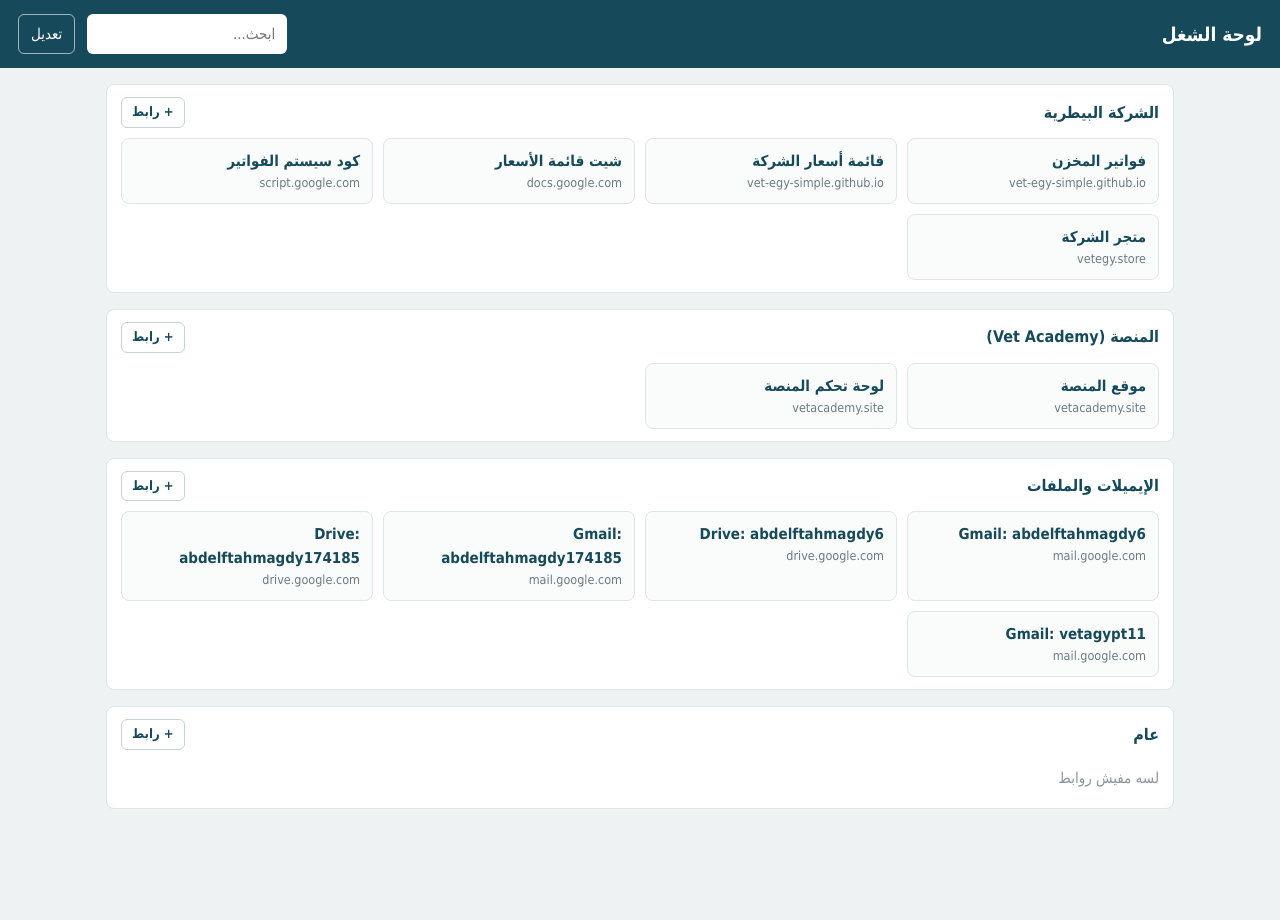
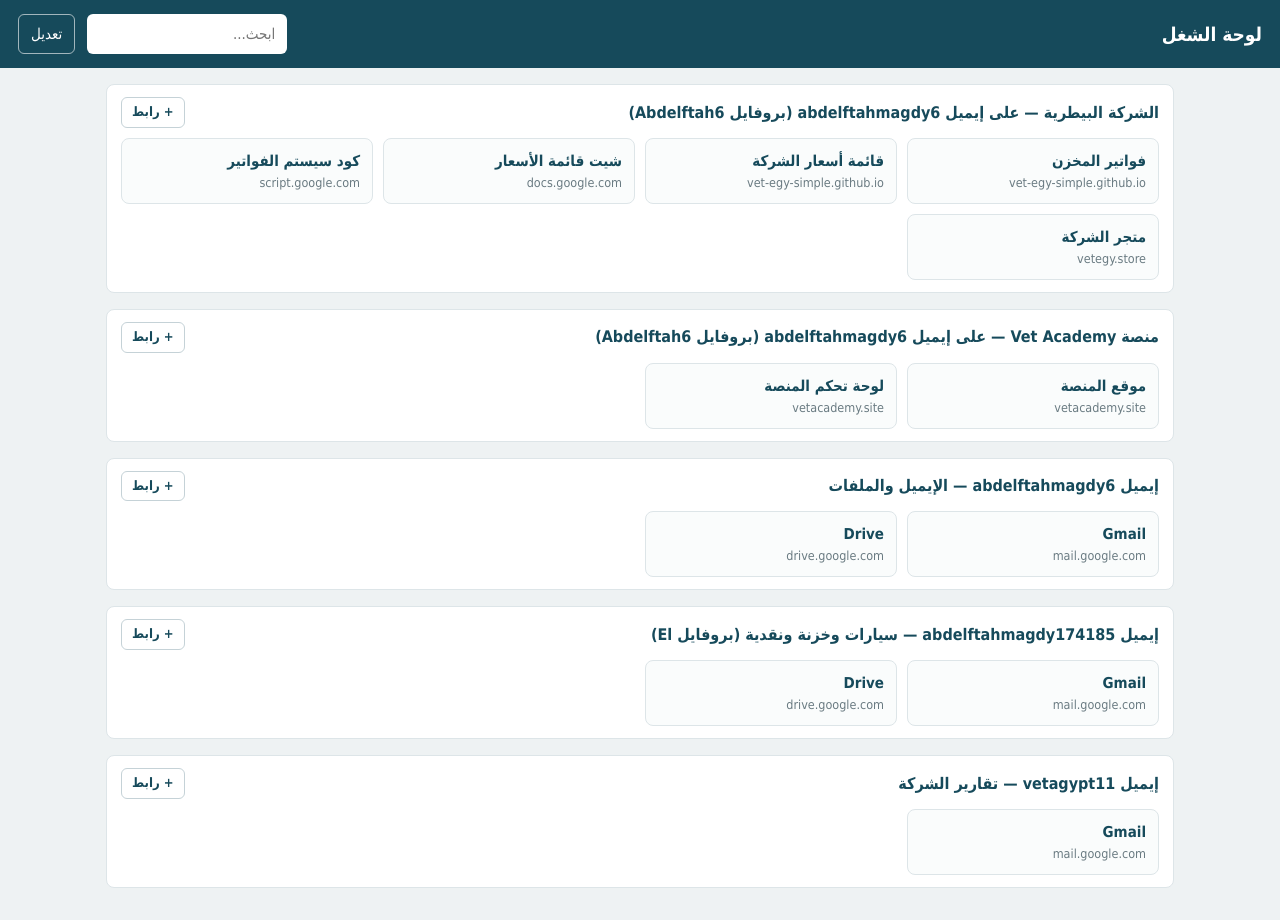
Before and after one commit to vet-egy-simple/vet-egy-simple, a plain HTML site: page panel/index.html in a window 1280 px wide. Before the commit the page ends 841 px from the top, so only its background shows below. Drawn offline with Linux system fonts and the light colour scheme.

Commit message:
Add files via upload

```diff
--- a/panel/index.html
+++ b/panel/index.html
@@ -48,22 +48,27 @@ body.ed .card .x{display:block}
   <button class="sm" onclick="document.getElementById('frm').style.display='none'">إلغاء</button>
 </div></div>
 <script>
-var G=['الشركة البيطرية','المنصة (Vet Academy)','الإيميلات والملفات','عام'];
+var E6='abdelftahmagdy6@gmail.com',E2='abdelftahmagdy174185@gmail.com',E3='vetagypt11@gmail.com';
+var G=['الشركة البيطرية — على إيميل abdelftahmagdy6 (بروفايل Abdelftah6)',
+ 'منصة Vet Academy — على إيميل abdelftahmagdy6 (بروفايل Abdelftah6)',
+ 'إيميل abdelftahmagdy6 — الإيميل والملفات',
+ 'إيميل abdelftahmagdy174185 — سيارات وخزنة ونقدية (بروفايل El)',
+ 'إيميل vetagypt11 — تقارير الشركة'];
 var DEF=[
  {n:'فواتير المخزن',u:'https://vet-egy-simple.github.io/vet-egy-simple/app/',g:0},
  {n:'قائمة أسعار الشركة',u:'https://vet-egy-simple.github.io/vet-egy-simple/',g:0},
- {n:'شيت قائمة الأسعار',u:'https://docs.google.com/spreadsheets/d/1fwxGXilqhThq4ub-NOCi4gcp6E9bZX2YY-O8wzOaQz0/edit',g:0},
- {n:'كود سيستم الفواتير',u:'https://script.google.com/home/projects/1hst9UR7VwSl81VWIN1RcWKonIx56GEOOrc3-6HRbX5pWddm4caU-_T1F/edit',g:0},
+ {n:'شيت قائمة الأسعار',u:'https://docs.google.com/spreadsheets/d/1fwxGXilqhThq4ub-NOCi4gcp6E9bZX2YY-O8wzOaQz0/edit?authuser='+E6,g:0},
+ {n:'كود سيستم الفواتير',u:'https://script.google.com/home/projects/1hst9UR7VwSl81VWIN1RcWKonIx56GEOOrc3-6HRbX5pWddm4caU-_T1F/edit?authuser='+E6,g:0},
  {n:'متجر الشركة',u:'https://vetegy.store',g:0},
  {n:'موقع المنصة',u:'https://vetacademy.site',g:1},
  {n:'لوحة تحكم المنصة',u:'https://vetacademy.site/wp-admin',g:1},
- {n:'Gmail: abdelftahmagdy6',u:'https://mail.google.com/mail/?authuser=abdelftahmagdy6@gmail.com',g:2},
- {n:'Drive: abdelftahmagdy6',u:'https://drive.google.com/drive/?authuser=abdelftahmagdy6@gmail.com',g:2},
- {n:'Gmail: abdelftahmagdy174185',u:'https://mail.google.com/mail/?authuser=abdelftahmagdy174185@gmail.com',g:2},
- {n:'Drive: abdelftahmagdy174185',u:'https://drive.google.com/drive/?authuser=abdelftahmagdy174185@gmail.com',g:2},
- {n:'Gmail: vetagypt11',u:'https://mail.google.com/mail/?authuser=vetagypt11@gmail.com',g:2}
+ {n:'Gmail',u:'https://mail.google.com/mail/?authuser='+E6,g:2},
+ {n:'Drive',u:'https://drive.google.com/drive/?authuser='+E6,g:2},
+ {n:'Gmail',u:'https://mail.google.com/mail/?authuser='+E2,g:3},
+ {n:'Drive',u:'https://drive.google.com/drive/?authuser='+E2,g:3},
+ {n:'Gmail',u:'https://mail.google.com/mail/?authuser='+E3,g:4}
 ];
-var K='panelLinks1',L;
+var K='panelLinks2',L;
 try{L=JSON.parse(localStorage.getItem(K)||'null')}catch(e){L=null}
 if(!L)L=DEF.slice();
 function persist(){try{localStorage.setItem(K,JSON.stringify(L))}catch(e){}}
```
